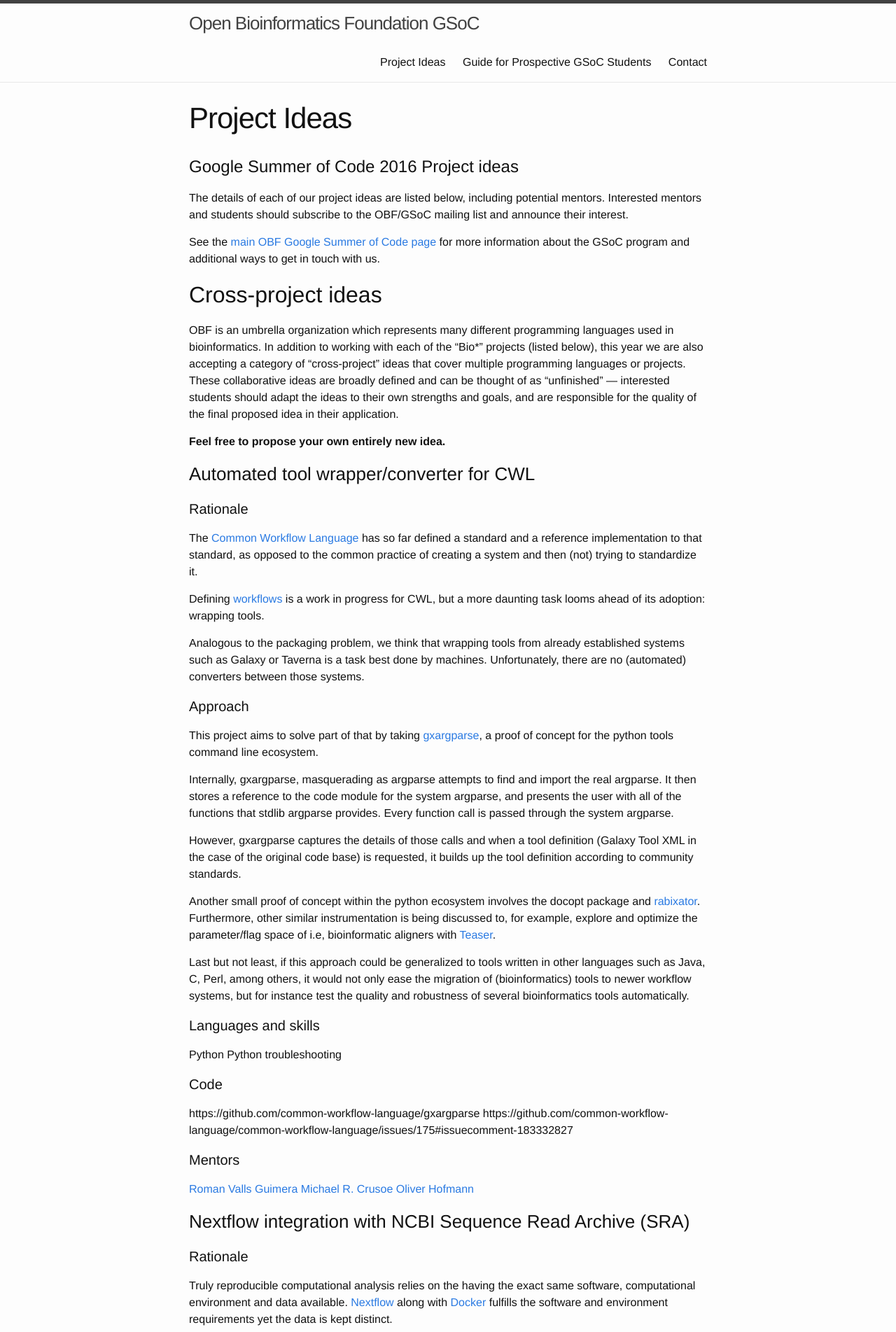
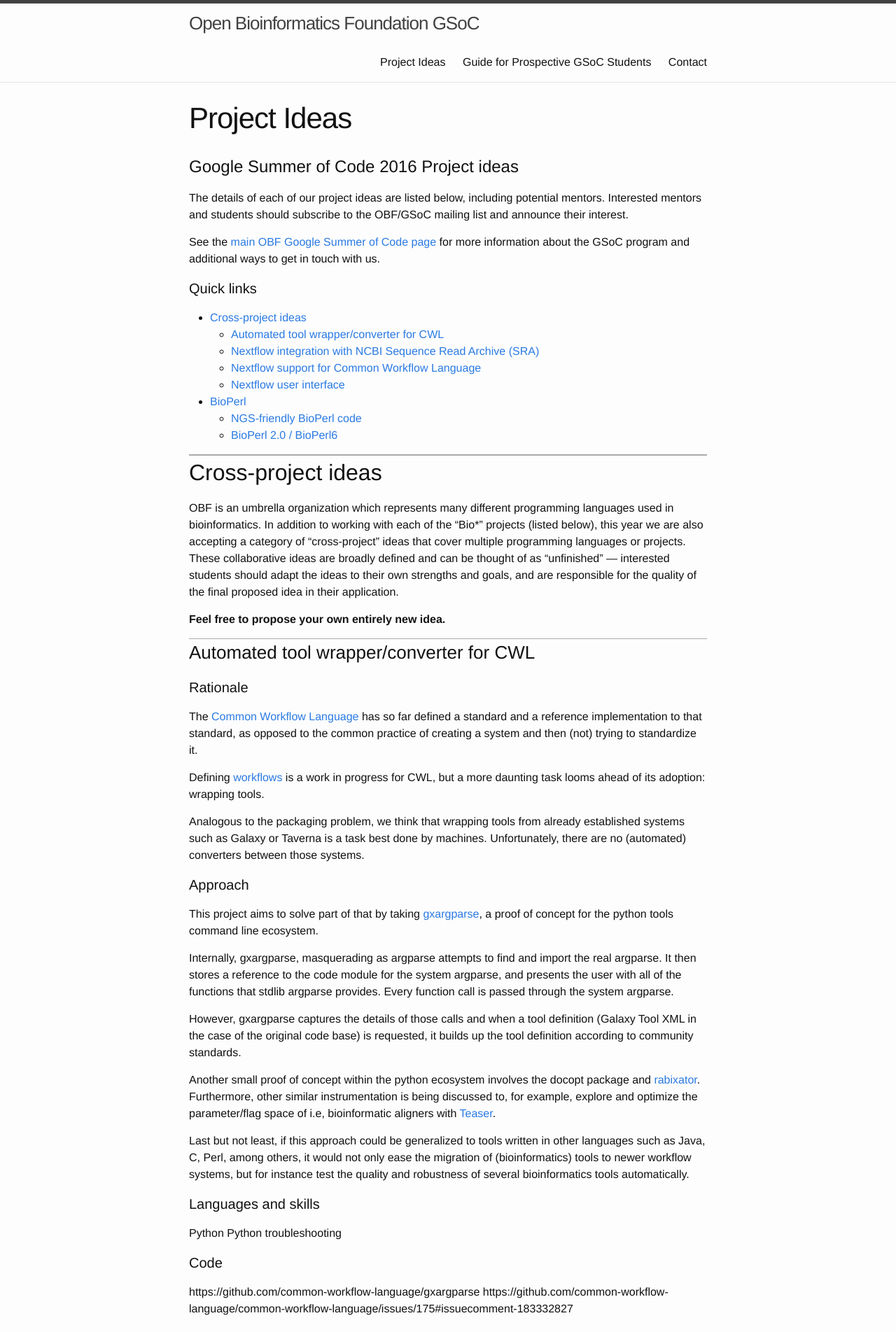
Before and after one commit to OBF/GSoC, a Jekyll site: the page built from 00_ideas.md, in a window 1280 px wide. Shown: the top 1903 px of the page at 70% size. Built offline with Jekyll 4.4.1, drawn with Linux system fonts in a browser that asks for light colours.

Commit message:
layout: Make project ideas easier to find
Signed-off-by: Kai Blin <kblin@biosustain.dtu.dk>

```diff
--- a/00_ideas.md
+++ b/00_ideas.md
@@ -12,6 +12,12 @@
 
 See the [main OBF Google Summer of Code page](../) for more information about the GSoC
 program and additional ways to get in touch with us.
+
+
+#### Quick links
+
+* Table of Contents
+{:toc}
 
 ## Cross-project ideas
 
--- a/_config.yml
+++ b/_config.yml
@@ -12,3 +12,7 @@
 
 # Build settings
 markdown: kramdown
+
+kramdown:
+    auto_ids:   true
+    toc_levels: 2..3
--- a/_sass/_layout.scss
+++ b/_sass/_layout.scss
@@ -189,6 +189,19 @@
 }
 
 
+h3:before {
+    display: block;
+    background-color: #aaa;
+    content: '';
+    height: 1px;
+}
+
+h2:before {
+    display: block;
+    background-color: #aaa;
+    content: '';
+    height: 2px;
+}
 
 /**
  * Posts
```
